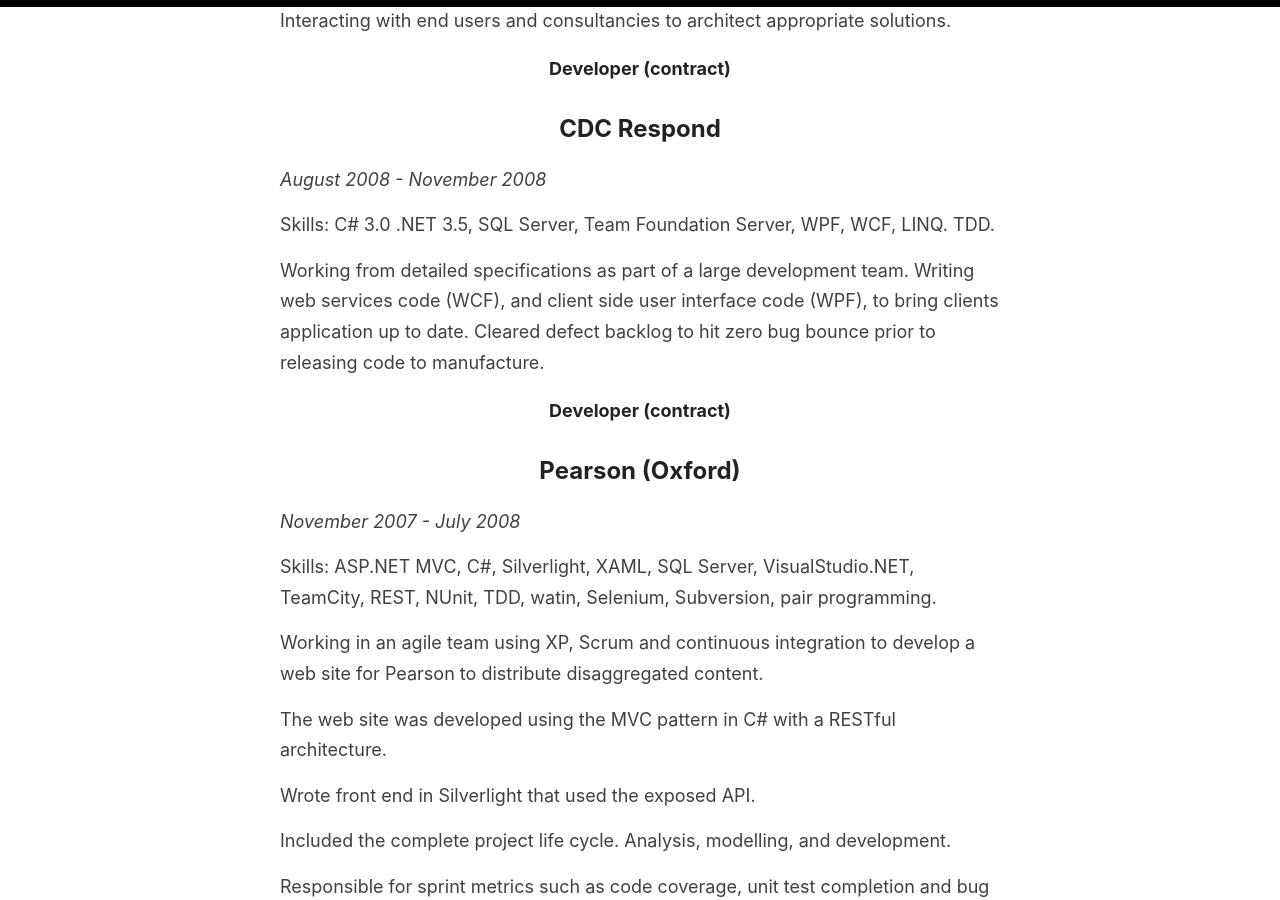
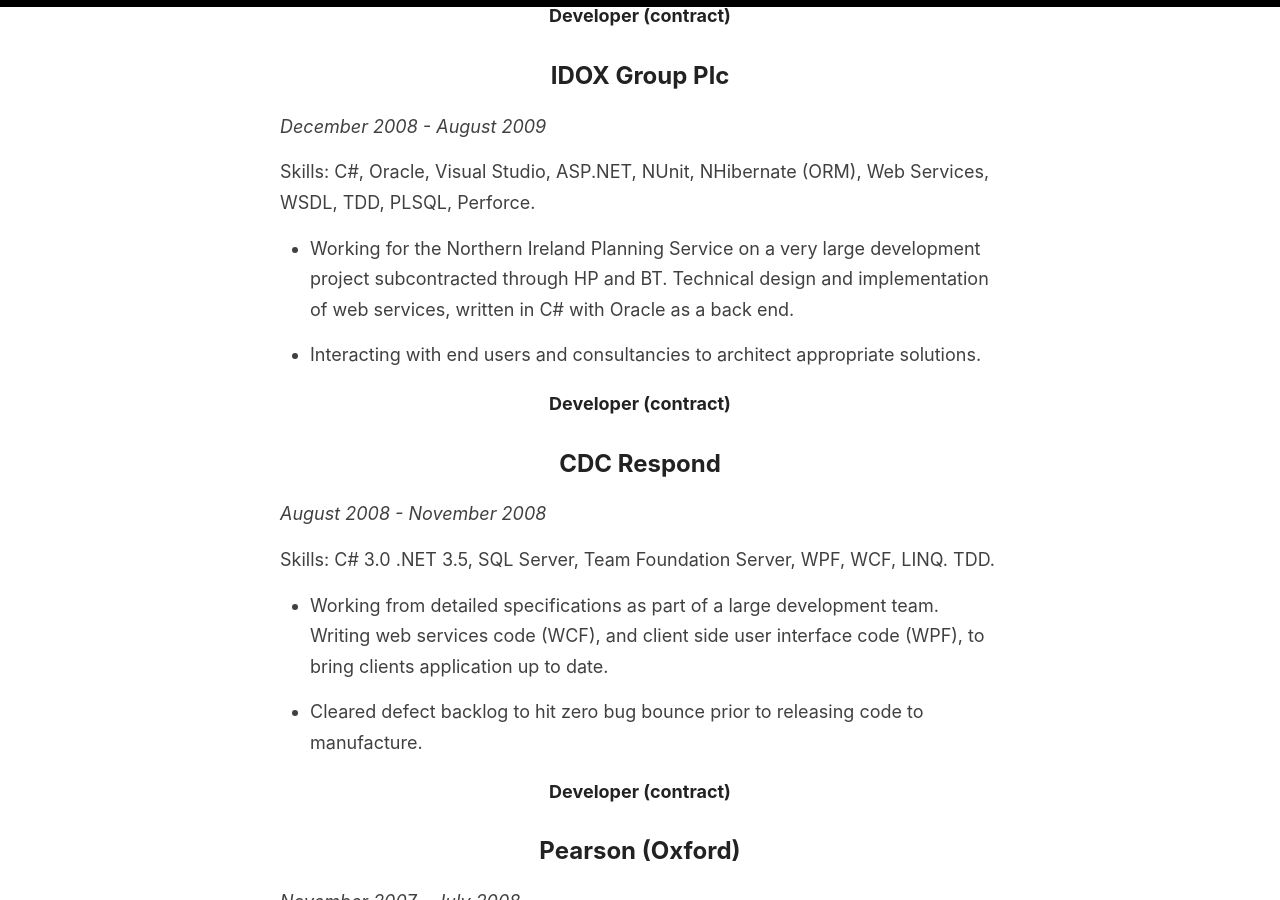
Before and after one commit to petermarshall/blog, a Jekyll site: the page built from _pages/cv.md, in a window 1280 px wide and 900 px high, scrolled down 8077 px. Built offline with Jekyll 4.4.1, drawn with Linux system fonts in a browser that asks for light colours; some of the changed text lies outside the part shown.

```diff
--- a/_pages/cv.md
+++ b/_pages/cv.md
@@ -30,13 +30,14 @@ Most recent skills, ASP.NET MVC, C#, SQL Server, Web Services, Visual Studio, Ag
 
 ## UKSBS (Swindon)
 *November 2018 - present*
+
 Skills: DOTNET CORE, ASP.NET MVC, WEB API, C#, JavaScript, AWS, Micro services, Postgresql, Git, TDD, scrum, Okta, Jenkins
 
-Developing a replacement for the clients grants system.
+* Developing a replacement for the clients grants system.
 
-Working in a small scrum team as senior developer, making technolgy stack decisions and guiding scrum processes.
+* Working in a small scrum team as senior developer, making technolgy stack decisions and guiding scrum processes.
 
-Writing code across the full stack, some of these modules were very complex indeed translating existing stored procedures for spread calculations into c#
+* Writing code across the full stack, some of these modules were very complex indeed translating existing stored procedures for spread calculations into c#
 
 
 
@@ -51,13 +52,14 @@ Writing code across the full stack, some of these modules were very complex inde
 
 ## Schroders Asset Management (Luxembourg)
 *July 2018 - October 2018*
+
 Skills: ASP.NET MVC, WEB API, C#, JavaScript, Azure, Service Fabric, React, Sql Server, GraphQl, NodeJS, TFS, TDD, scrum, Octopus Deploy
 
-Developing api end points to serve up clients data though services deployed on azure service fabric.
+* Developing api end points to serve up clients data though services deployed on azure service fabric.
 
-Operating out of Luxembourg, Working in a globally distributed team, managing build and deploy process in Octopus Deploy.
+* Operating out of Luxembourg, Working in a globally distributed team, managing build and deploy process in Octopus Deploy.
 
-The project was to supply a single source of truth for Schroders reporting data, as part of their digital strategy.
+* The project was to supply a single source of truth for Schroders reporting data, as part of their digital strategy.
 
 
 
@@ -73,15 +75,16 @@ The project was to supply a single source of truth for Schroders reporting data,
 
 ## Sunquest Information Systems
 *July 2017 - July 2018*
+
 Skills: ASP.NET MVC, WEB API, C#, JavaScript, Angular, Sql Server, TFS, TDD, scrum, Entity Framework.
 
-Working right across this clients stack, from client side JavaScript (Angular), Server side code in C# and stored procedures in T-SQL on the Sql Server Database.
+* Working right across this clients stack, from client side JavaScript (Angular), Server side code in C# and stored procedures in T-SQL on the Sql Server Database.
 
-Implementing user stories to add features to this clients application. The application manages patient test results and is used in over 70% of UK hospitals.
+* Implementing user stories to add features to this clients application. The application manages patient test results and is used in over 70% of UK hospitals.
 
-Developed an application using electron and react, to query and update their database as a tool for assisting migration of data from one version of the application to another.
+* Developed an application using electron and react, to query and update their database as a tool for assisting migration of data from one version of the application to another.
 
-Acting as scrum master and scrum mentor when required, specifically in leading the retrospectives.
+* Acting as scrum master and scrum mentor when required, specifically in leading the retrospectives.
 
 
 
@@ -97,17 +100,18 @@ Acting as scrum master and scrum mentor when required, specifically in leading t
 
 ## JP Morgan
 *March 2017 - July 2017*
+
 Skills: ASP.NET MVC, WEB API, C#, Javascript, typescript, Angular, Sql Server, Git, TDD, splunk, windows services, powershell, Jenkins.
 
-Developing Application Compute Cloud. An internal application to manage virtual machines running on the custom JP Morgan Cloud infrastructure.
+* Developing Application Compute Cloud. An internal application to manage virtual machines running on the custom JP Morgan Cloud infrastructure.
 
-Updating the existing solution to comply with internal standards for software development. Implementing unit testing and dependency injection (unity).
+* Updating the existing solution to comply with internal standards for software development. Implementing unit testing and dependency injection (unity).
 
-Developing new functionality across the stack from Angular, through the web api and database layers.
+* Developing new functionality across the stack from Angular, through the web api and database layers.
 
-Creating a log manager and adding logging to a webapi, and a management service. Log manager writes log info directly to splunk for analysis.
+* Creating a log manager and adding logging to a webapi, and a management service. Log manager writes log info directly to splunk for analysis.
 
-Maintaining the continuous integration and deployment through Jenkins, writing scripts in powershell.
+* Maintaining the continuous integration and deployment through Jenkins, writing scripts in powershell.
 
 
 
@@ -123,15 +127,16 @@ Maintaining the continuous integration and deployment through Jenkins, writing s
 
 ## UCAS
 *March 2015 - February 2017*
+
 Skills: ASP.NET MVC, WEB API, C#, Javascript, Angular, MySql, Git, NEventStore, Dapper, ElasticSearch, CQRS, AWS, Postgres, Fluent Migrator, MSPec, Scrum, TDD.
 
-Working as part of the Digital Acceleration team to completely re-write the online presence of this well respected public institution. This was a very big project with multiple scrum teams and a huge technology stack. Atlassian products were used to manage the development such as Bamboo, Jira, Bitbucket, Confluence and Hipchat.
+* Working as part of the Digital Acceleration team to completely re-write the online presence of this well respected public institution. This was a very big project with multiple scrum teams and a huge technology stack. Atlassian products were used to manage the development such as Bamboo, Jira, Bitbucket, Confluence and Hipchat.
 
-Initially working on the identity solution to provide single sign on for UCAS services. Interfacing with Gigya as a 3rd party for storage of data. Writing registration pages for password, email etc. Writing the server side REST api code in C#. Black box tests and unit tests.
+* Initially working on the identity solution to provide single sign on for UCAS services. Interfacing with Gigya as a 3rd party for storage of data. Writing registration pages for password, email etc. Writing the server side REST api code in C#. Black box tests and unit tests.
 
-I worked on the provider management pages where universities update course and university data. Written in Angular with client side unit tests in jasmine and Karma. I set up the unit test framework including client side code coverage.
+* I worked on the provider management pages where universities update course and university data. Written in Angular with client side unit tests in jasmine and Karma. I set up the unit test framework including client side code coverage.
 
-In this contract I had to constantly learn new technologies and pushed my frontiers of knowledge into new areas such as document databases and AWS.
+* In this contract I had to constantly learn new technologies and pushed my frontiers of knowledge into new areas such as document databases and AWS.
 
 
 
@@ -147,11 +152,12 @@ In this contract I had to constantly learn new technologies and pushed my fronti
 
 ## Royal Horticultural Society
 *August 2014 - February 2015*
+
 Skills: ASP.NET MVC 5.0, WEB.API 2.0, C#, Javascript, SQL Server, TDD, MOQ, TFS, Angular, Bootstrap.
 
-This was a full stack role working in a small team using a scrum process to develop a Customer Relationship Management System, from the ground up.
+* This was a full stack role working in a small team using a scrum process to develop a Customer Relationship Management System, from the ground up.
 
-I was creating views and directives for this SPA. Working in HTML and javascript on the client side, creating controller code in the WEB.API layer in C# and writing WCF services. Also, db design and code of repository and data access layer, using linq and entity framework.
+* I was creating views and directives for this SPA. Working in HTML and javascript on the client side, creating controller code in the WEB.API layer in C# and writing WCF services. Also, db design and code of repository and data access layer, using linq and entity framework.
 
 
 
@@ -170,9 +176,9 @@ I was creating views and directives for this SPA. Working in HTML and javascript
 
 Skills: ASP.NET MVC 4, WEB.API, C#, Javascript, SQL Server, Oracle, Telerik Open Access, TDD, BDD, StoryQ, SVN, MOQ, Angular.js, Automapper, JIRA.
 
-Leading a small team to evolve this clients software architecture, writing a proof of concept that allowed the repository to be database agnostic, and opening up the front end to be accessible by a variety of clients by using JSON to interact with a WEB.API layer.
+* Leading a small team to evolve this clients software architecture, writing a proof of concept that allowed the repository to be database agnostic, and opening up the front end to be accessible by a variety of clients by using JSON to interact with a WEB.API layer.
 
-Worked on features for the next version of the clients IP rights management software, writing c# on the server side.
+* Worked on features for the next version of the clients IP rights management software, writing c# on the server side.
 
 
 
@@ -190,15 +196,15 @@ Worked on features for the next version of the clients IP rights management soft
 
 Skills: ASP.NET MVC 3/4, C#, Razor, Javascript, SQL Server, Oracle, Entity Framework, WCF, .NET 4.5, TDD, MOQ, JQuery, Knockout.js, QPID, SPA, scrum, jira, cruisecontrol, svn.
 
-Working as part of the Global Technology Infrastructure dept. of this large investment bank. Creating solutions from functional requirements through to production implementation. This role involved working with a distributed development team, with testers in India, and analysts in the USA and management teams in Ireland. Responsible for design docs, code, unit tests, build process, and code management.
+* Working as part of the Global Technology Infrastructure dept. of this large investment bank. Creating solutions from functional requirements through to production implementation. This role involved working with a distributed development team, with testers in India, and analysts in the USA and management teams in Ireland. Responsible for design docs, code, unit tests, build process, and code management.
 
-Developed search pages for the internal Change management System. Developing web pages using Razor and JQuery, and server side code to take data from multiple WCF web services as well as Oracle and SQl Server data sources using Entity Framework.
+* Developed search pages for the internal Change management System. Developing web pages using Razor and JQuery, and server side code to take data from multiple WCF web services as well as Oracle and SQl Server data sources using Entity Framework.
 
-Worked on performance improvements for the whole code base. Refactoring code to take advantage of Entity Framework. Implemented a caching framework to reduce calls on the data sources. This role pushed my knowledge and ability, but in some instances web requests were reduced from 8 minutes to several seconds, and this was a very satisfying result.
+* Worked on performance improvements for the whole code base. Refactoring code to take advantage of Entity Framework. Implemented a caching framework to reduce calls on the data sources. This role pushed my knowledge and ability, but in some instances web requests were reduced from 8 minutes to several seconds, and this was a very satisfying result.
 
-Developed a SPA for maintaining subscriptions to assets as part of a bigger change management solution. This application featured a complex attribute selection page and a search results page and was my first exposure to using knockout.js and the mvvm pattern in a client side environment.
+* Developed a SPA for maintaining subscriptions to assets as part of a bigger change management solution. This application featured a complex attribute selection page and a search results page and was my first exposure to using knockout.js and the mvvm pattern in a client side environment.
 
-Developed server side components using WebAPI in ASP.NET MVC 4, using JSON to communicate with client side SPA.
+* Developed server side components using WebAPI in ASP.NET MVC 4, using JSON to communicate with client side SPA.
 
 
 
@@ -223,13 +229,13 @@ Developed server side components using WebAPI in ASP.NET MVC 4, using JSON to co
 
 Skills: Silverlight, MVVMLight, WCF, ASP.NET, C#, SQL Server, .NET 4, TDD, SVN, Blend, Entity Framework, LINQ, WPF, Interlinq (RIA Services), MOQ, SQl Server Service Broker.
 
-As a senior developer I was providing guidance on architecture and development practices. Including giving a lead in tools and environments for TDD.
+* As a senior developer I was providing guidance on architecture and development practices. Including giving a lead in tools and environments for TDD.
 
-Replacing the clients asp.net order entry system with a Silverlight application to gain performance improvements. I moved the team to using the MVVM pattern for Silverlight development. This has allowed the client to double the throughput of orders and re-allocate staff.
+* Replacing the clients asp.net order entry system with a Silverlight application to gain performance improvements. I moved the team to using the MVVM pattern for Silverlight development. This has allowed the client to double the throughput of orders and re-allocate staff.
 
-I wrote a WPF application to extract emails and attachments from Outlook and transfer these to a SQL server database. In this process email and attachments were converted to XPS file format.
+* I wrote a WPF application to extract emails and attachments from Outlook and transfer these to a SQL server database. In this process email and attachments were converted to XPS file format.
 
-Extracting business processes into WCF services.
+* Extracting business processes into WCF services.
 
 
 
@@ -247,13 +253,13 @@ Extracting business processes into WCF services.
 
 Skills: WCF, ASP.NET, C#, SQL Server, .NET 3.5, TDD, MOQ, SSIS, Ecommerce, TFS, ELMAH, watin.
 
-Leading a small team to refactor and update the code for the clients credit card processing services. Providing guidance on development practices and scrum.
+* Leading a small team to refactor and update the code for the clients credit card processing services. Providing guidance on development practices and scrum.
 
-Implemented DI on the WCF services, and broke out the code into layers so that it could be tested.
+* Implemented DI on the WCF services, and broke out the code into layers so that it could be tested.
 
-This development was a refactoring of the RBI Ecommerce services for all credit card processing from RBI web sites. All credit card transactions for Reed are now channelled through this single WCF web service, where they are distributed across several card service providers. This is a highly secure and high volume solution.
+* This development was a refactoring of the RBI Ecommerce services for all credit card processing from RBI web sites. All credit card transactions for Reed are now channelled through this single WCF web service, where they are distributed across several card service providers. This is a highly secure and high volume solution.
 
-Implemented ELMAH as a unified logging system, across ASP.NET sites and WCF services.
+* Implemented ELMAH as a unified logging system, across ASP.NET sites and WCF services.
 
 
 
@@ -271,17 +277,17 @@ Implemented ELMAH as a unified logging system, across ASP.NET sites and WCF serv
 
 Skills: ASP.NET MVC 2, C#, SQL Server, NHibernate, .NET 3.5, JQuery, Ninject, JSONP, TDD, MOQ, scrum, StoryQ, Sharepoint, Pair Programming.
 
-Developed RESTful web services in ASP.NET MVC.
+* Developed RESTful web services in ASP.NET MVC.
 
-Developed components for building web sites for this new media agency.
+* Developed components for building web sites for this new media agency.
 
-Developed Single Sign On components using Jquery and JSONP to allow sharing of information across domains using cookies.
+* Developed Single Sign On components using Jquery and JSONP to allow sharing of information across domains using cookies.
 
-Wrote a utility to extract data from the sharepoint list webservice and transfer this to a sql server database.
+* Wrote a utility to extract data from the sharepoint list webservice and transfer this to a sql server database.
 
-BDD using StoryQ was used as a demonstration environment for the Web Services.
+* BDD using StoryQ was used as a demonstration environment for the Web Services.
 
-This was a scrum driven project to develop analytics services for pharmaceutical websites developed by a well respected new media agency. Working in a small team my role included code review, design, and refactoring.
+* This was a scrum driven project to develop analytics services for pharmaceutical websites developed by a well respected new media agency. Working in a small team my role included code review, design, and refactoring.
 
 
 
@@ -299,15 +305,15 @@ This was a scrum driven project to develop analytics services for pharmaceutical
 
 Skills: ASP.NET MVC, JQuery, C#, SQL Server, Linq to Sql, .NET 3.5, TDD, MOQ, scrum, Excel, DOCX.
 
-Design and develop an internal travel system web site.
+* Design and develop an internal travel system web site.
 
-Working in a small development team acting as mentor on MVC pattern and TDD. Covering the full development life cycle and all aspects of the development from table design through to front end layout in CSS and JQuery.
+* Working in a small development team acting as mentor on MVC pattern and TDD. Covering the full development life cycle and all aspects of the development from table design through to front end layout in CSS and JQuery.
 
-Wrote a reporting component that took data from Sql Server and created Excel Spreadsheets.
+* Wrote a reporting component that took data from Sql Server and created Excel Spreadsheets.
 
-Frequent interacting with system users to define requirements, and demonstrate ongoing development.
+* Frequent interacting with system users to define requirements, and demonstrate ongoing development.
 
-A significant output from this project was a web design template illustrating best practices that the client could go on to use for future projects.
+* A significant output from this project was a web design template illustrating best practices that the client could go on to use for future projects.
 
 
 
@@ -325,9 +331,9 @@ A significant output from this project was a web design template illustrating be
 
 Skills: C#, Oracle, Visual Studio, ASP.NET, NUnit, NHibernate (ORM), Web Services, WSDL, TDD, PLSQL, Perforce.
 
-Working for the Northern Ireland Planning Service on a very large development project subcontracted through HP and BT. Technical design and implementation of web services, written in C# with Oracle as a back end.
+* Working for the Northern Ireland Planning Service on a very large development project subcontracted through HP and BT. Technical design and implementation of web services, written in C# with Oracle as a back end.
 
-Interacting with end users and consultancies to architect appropriate solutions.
+* Interacting with end users and consultancies to architect appropriate solutions.
 
 
 
@@ -345,7 +351,9 @@ Interacting with end users and consultancies to architect appropriate solutions.
 
 Skills: C# 3.0 .NET 3.5, SQL Server, Team Foundation Server, WPF, WCF, LINQ. TDD.
 
-Working from detailed specifications as part of a large development team. Writing web services code (WCF), and client side user interface code (WPF), to bring clients application up to date. Cleared defect backlog to hit zero bug bounce prior to releasing code to manufacture.
+* Working from detailed specifications as part of a large development team. Writing web services code (WCF), and client side user interface code (WPF), to bring clients application up to date.
+
+* Cleared defect backlog to hit zero bug bounce prior to releasing code to manufacture.
 
 
 
@@ -363,15 +371,15 @@ Working from detailed specifications as part of a large development team. Writin
 
 Skills: ASP.NET MVC, C#, Silverlight, XAML, SQL Server, VisualStudio.NET, TeamCity, REST, NUnit, TDD, watin, Selenium, Subversion, pair programming.
 
-Working in an agile team using XP, Scrum and continuous integration to develop a web site for Pearson to distribute disaggregated content.
+* Working in an agile team using XP, Scrum and continuous integration to develop a web site for Pearson to distribute disaggregated content.
 
-The web site was developed using the MVC pattern in C# with a RESTful architecture.
+* The web site was developed using the MVC pattern in C# with a RESTful architecture.
 
-Wrote front end in Silverlight that used the exposed API.
+* Wrote front end in Silverlight that used the exposed API.
 
-Included the complete project life cycle. Analysis, modelling, and development.
+* Included the complete project life cycle. Analysis, modelling, and development.
 
-Responsible for sprint metrics such as code coverage, unit test completion and bug tracking.
+* Responsible for sprint metrics such as code coverage, unit test completion and bug tracking.
 
 
 
@@ -389,15 +397,15 @@ Responsible for sprint metrics such as code coverage, unit test completion and b
 
 Skills: ASP.NET 2.0 , C# 2.0, SQL Server 2005, VisualStudio.NET 2005, Windows Forms.
 
-Working from business requirements to design and develop an application to manage XML based documents. Created database design and overall architecture.
+* Working from business requirements to design and develop an application to manage XML based documents. Created database design and overall architecture.
 
-Wrote server side code to process large xml documents and split these up into fragments to be stored in the database.
+* Wrote server side code to process large xml documents and split these up into fragments to be stored in the database.
 
-Created a web service to retrieve and manage the xml fragments.
+* Created a web service to retrieve and manage the xml fragments.
 
-Wrote a Windows Forms front end so business users can work with the xml fragments. Deployed using clickonce across the client’s intranet.
+* Wrote a Windows Forms front end so business users can work with the xml fragments. Deployed using clickonce across the client’s intranet.
 
-Working in a very small team within an innovative web based company. The contract was renewed several times.
+* Working in a very small team within an innovative web based company. The contract was renewed several times.
 
 
 
@@ -912,18 +922,9 @@ BBC BASIC, 6502 Assembler.
 
 
 
-
-
-
 ### King Edward VII Upper School
 
 A Levels, O Levels
-
-
-
-
-
-
 
 
 ## Skills
```
Also changed, not shown: other parts of _pages/cv.md (+8 -6 lines).
